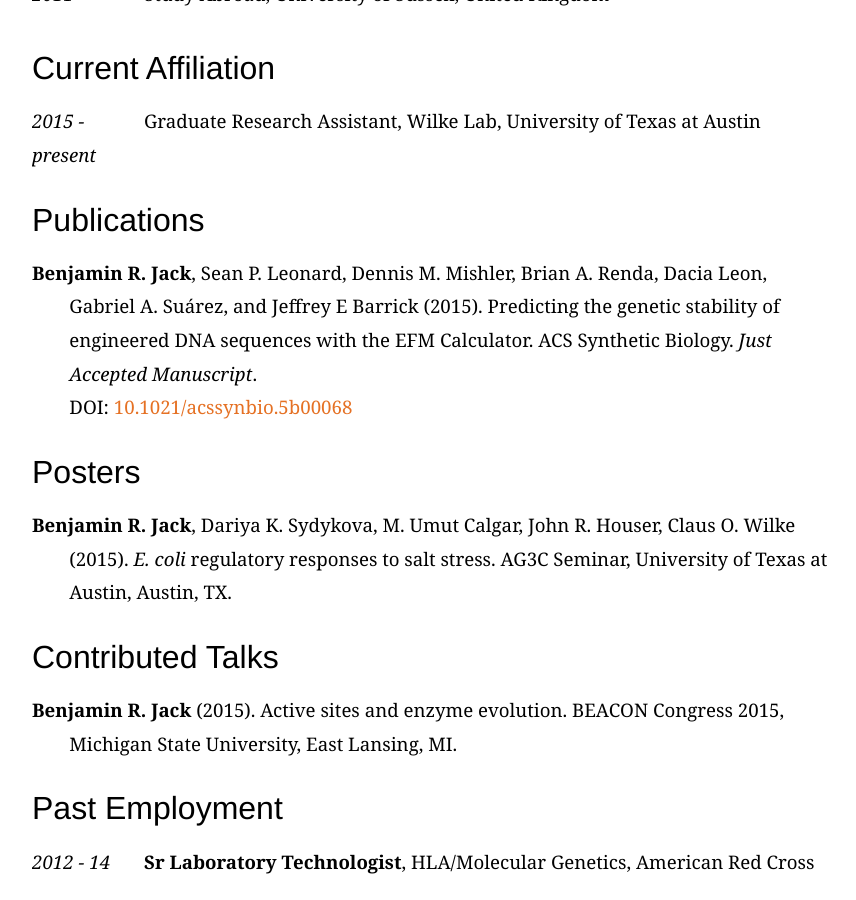
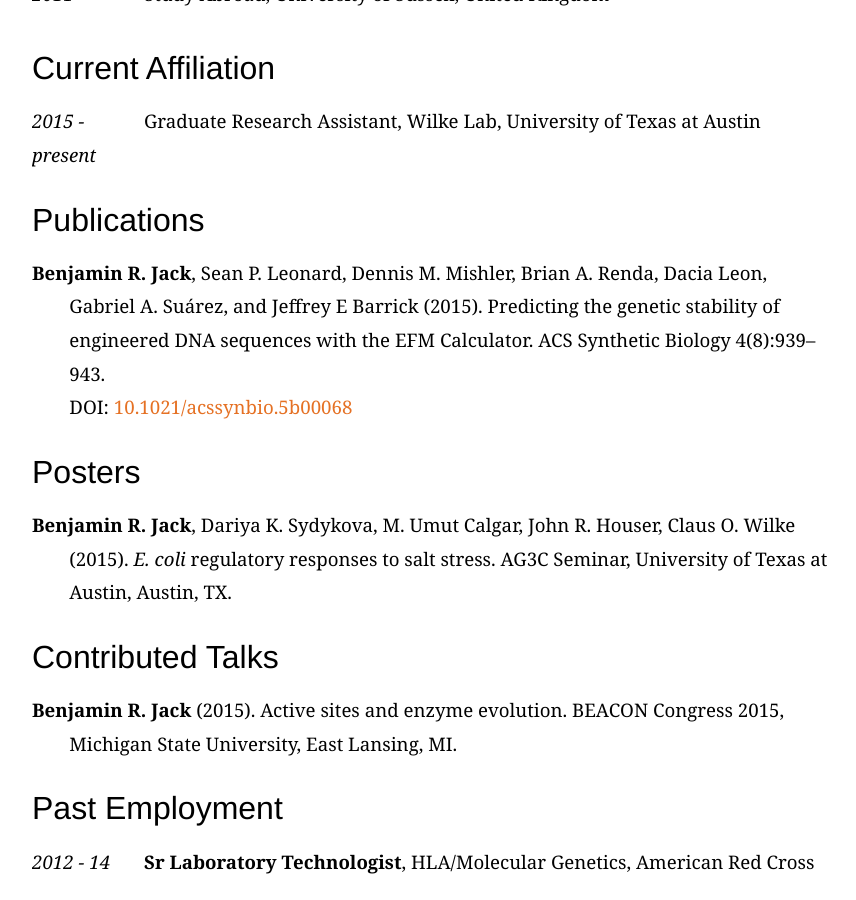
Before and after one commit to benjaminjack/benjaminjack.github.io, a Jekyll site: the page built from cv.html, in a window 1280 px wide and 900 px high, scrolled down 508 px. Shown: the whole window, without its empty margins (208-1064 px from the left). Built offline with Jekyll 4.4.1, drawn with Linux system fonts in a browser that asks for light colours; some web fonts are replaced.

Commit message:
Update cv.html

```diff
--- a/cv.html
+++ b/cv.html
@@ -21,7 +21,7 @@
 
 <h3>Publications</h3>
 <ul class="cv">
-<li><strong>Benjamin R. Jack</strong>, Sean P. Leonard, Dennis M. Mishler, Brian A. Renda, Dacia Leon, Gabriel A. Suárez, and Jeffrey E Barrick (2015). Predicting the genetic stability of engineered DNA sequences with the EFM Calculator. ACS Synthetic Biology. <em>Just Accepted Manuscript</em>.<br/>
+<li><strong>Benjamin R. Jack</strong>, Sean P. Leonard, Dennis M. Mishler, Brian A. Renda, Dacia Leon, Gabriel A. Suárez, and Jeffrey E Barrick (2015). Predicting the genetic stability of engineered DNA sequences with the EFM Calculator. ACS Synthetic Biology 4(8):939–943.<br/>
 DOI: <a href="https://dx.doi.org/10.1021/acssynbio.5b00068">10.1021/acssynbio.5b00068</a></li>
 </ul>
 
```
